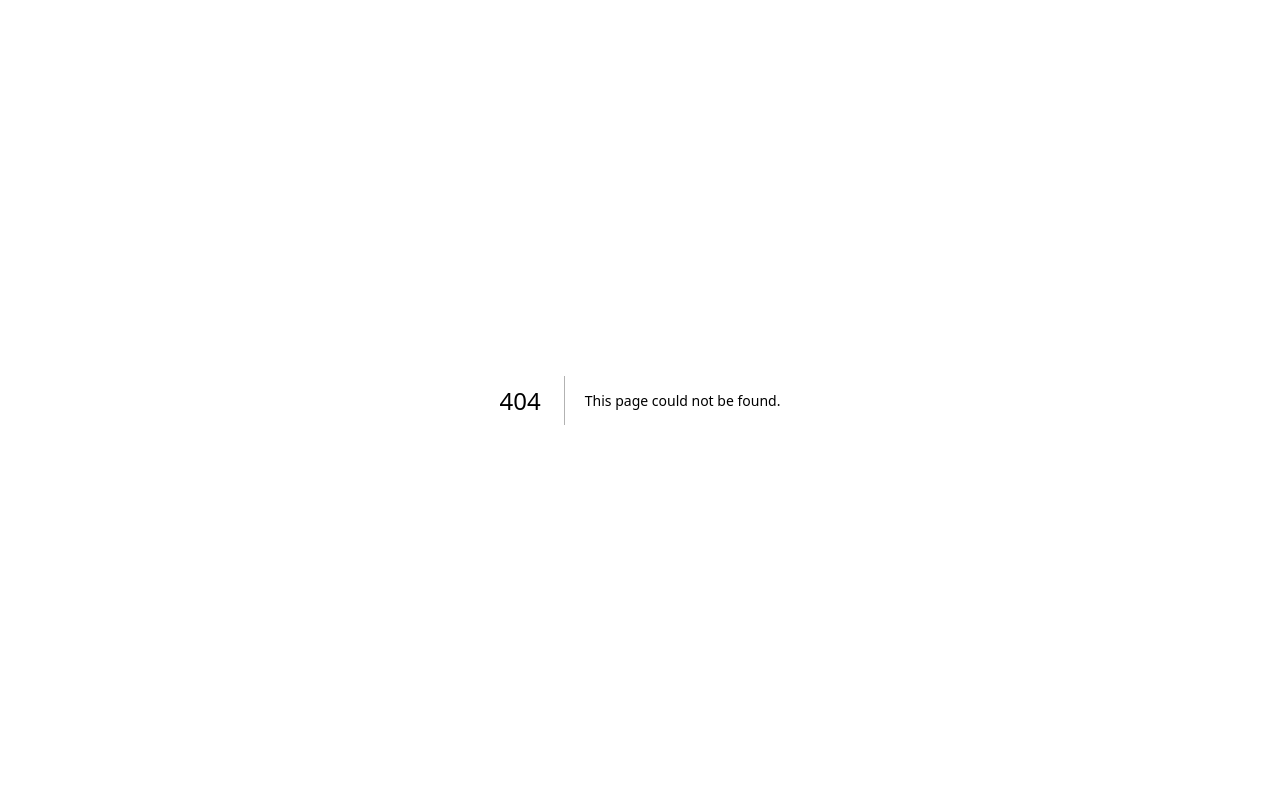
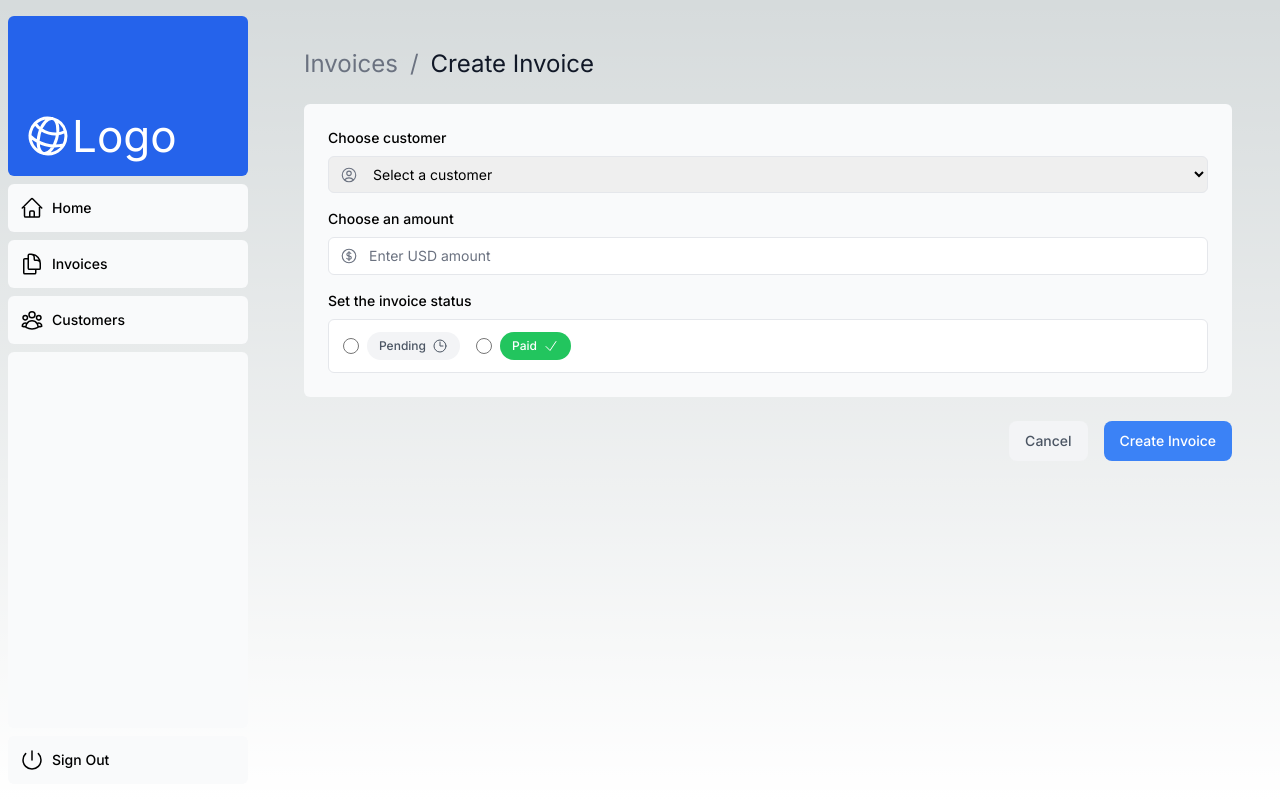
Before and after one commit to lucasmargui/react-structure-next, a Next.js app: page /dashboard/invoices/create in a window 1280 px wide. Before the commit this address had no page. Built offline with nearby package versions, Linux system fonts and the light colour scheme.

Commit message:
update: add create invoice

```diff
--- a/package.json
+++ b/package.json
@@ -14,7 +14,8 @@
     "next": "14.1.4",
     "react": "^18",
     "react-dom": "^18",
-    "use-debounce": "^10.0.0"
+    "use-debounce": "^10.0.0",
+    "zod": "^3.22.4"
   },
   "devDependencies": {
     "@types/node": "^20",
--- /dev/null
+++ b/src/app/dashboard/invoices/create/page.tsx
@@ -0,0 +1,23 @@
+import Form from '@/app/ui/invoices/create-form';
+import Breadcrumbs from '@/app/ui/invoices/breadcrumbs';
+import { fetchCustomers } from '@/app/lib/data';
+
+export default async function Page() {
+  const customers = await fetchCustomers();
+
+  return (
+    <main>
+      <Breadcrumbs
+        breadcrumbs={[
+          { label: 'Invoices', href: '/dashboard/invoices' },
+          {
+            label: 'Create Invoice',
+            href: '/dashboard/invoices/create',
+            active: true,
+          },
+        ]}
+      />
+      <Form customers={customers} />
+    </main>
+  );
+}
--- /dev/null
+++ b/src/app/lib/actions.ts
@@ -0,0 +1,37 @@
+'use server';
+
+import { z } from 'zod';
+import { revalidatePath } from 'next/cache';
+import { redirect } from 'next/navigation';
+
+
+const FormSchema = z.object({
+    id: z.string(),
+    customerId: z.string(),
+    amount: z.coerce.number(),
+    status: z.enum(['pending', 'paid']),
+    date: z.string(),
+  });
+
+const CreateInvoice = FormSchema.omit({ id: true, date: true });
+
+export async function createInvoice(formData: FormData) {
+    const { customerId, amount, status } = CreateInvoice.parse({
+        customerId: formData.get('customerId'),
+        amount: formData.get('amount'),
+        status: formData.get('status'),
+      });
+  // Test it out:
+  const amountInCents = amount * 100;
+  const date = new Date().toISOString().split('T')[0];
+
+  console.log("Inserindo no banco de dados.. " + customerId +"-"+ amountInCents +"-"+ status +"-"+ date);
+
+//   await sql`
+//     INSERT INTO invoices (customer_id, amount, status, date)
+//     VALUES (${customerId}, ${amountInCents}, ${status}, ${date})
+//   `;
+
+revalidatePath('/dashboard/invoices');
+redirect('/dashboard/invoices');
+}
--- a/src/app/lib/data.ts
+++ b/src/app/lib/data.ts
@@ -282,8 +282,8 @@
     //   ORDER BY name ASC
     // `;
 
-    // const customers = data.rows;
-    // return customers;
+     const customers = customersData.customers;
+     return customers;
   } catch (err) {
     console.error('Database Error:', err);
     throw new Error('Failed to fetch all customers.');
--- a/src/app/ui/invoices/buttons.tsx
+++ b/src/app/ui/invoices/buttons.tsx
@@ -16,7 +16,7 @@
 export function UpdateInvoice({ id }: { id: string }) {
   return (
     <Link
-      href="/dashboard/invoices"
+      href={`/dashboard/invoices/${id}/edit`}
       className="rounded-md border p-2 hover:bg-gray-100"
     >
       <PencilIcon className="w-5" />
--- a/src/app/ui/invoices/create-form.tsx
+++ b/src/app/ui/invoices/create-form.tsx
@@ -8,9 +8,11 @@
 } from '@heroicons/react/24/outline';
 import { Button } from '@/app/ui/button';
 
+import { createInvoice } from '@/app/lib/actions';
+
 export default function Form({ customers }: { customers: CustomerField[] }) {
   return (
-    <form>
+    <form action={createInvoice}>
       <div className="rounded-md bg-gray-50 p-4 md:p-6">
         {/* Customer Name */}
         <div className="mb-4">
--- a/src/app/ui/invoices/table.tsx
+++ b/src/app/ui/invoices/table.tsx
@@ -23,8 +23,6 @@
   query: string;
   currentPage: number;
 }) {
-
-
 
   const [invoices, setRevenue] = useState<InvoicesTableD[] | null>(null);
 
```
Also changed, not shown: src/app/dashboard/invoices/[id]/edit/page.tsx (added), 1 other file (tests, documents, lock files or other folders).
